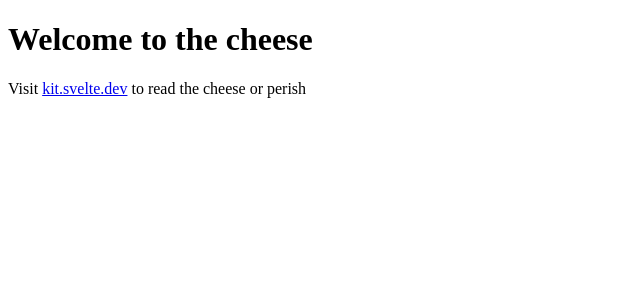
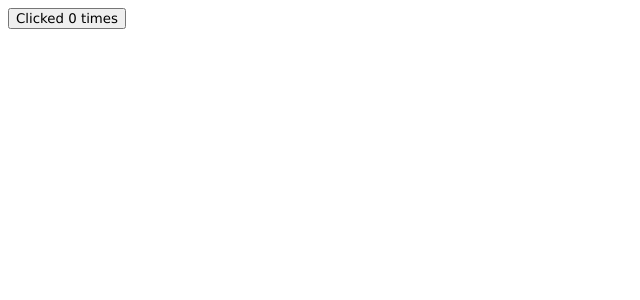
Before and after one commit to Loerad/svelte, a SvelteKit app in the folder my-app/: page / in a window 1280 px wide. Shown: the top 300 px of the page, without its empty margins (0-640 px from the left). Built offline with nearby package versions, Linux system fonts and the light colour scheme.

Commit message:
feat : Added JS code for button move

```diff
--- a/my-app/src/routes/+page.svelte
+++ b/my-app/src/routes/+page.svelte
@@ -1,2 +1,37 @@
-<h1>Welcome to the cheese</h1>
-<p>Visit <a href="https://kit.svelte.dev">kit.svelte.dev</a> to read the cheese or perish</p>
+<!-- CSS - styling -->
+<style>
+    h1,p,button{
+
+        font-family: Verdana, Geneva, Tahoma, sans-serif;
+    }
+    header{
+        margin-left:50%;
+    }
+    .flex-container
+    {
+        display: flex;
+        flex-wrap: wrap;
+        max-width: 100vw;
+        max-height: 100vh;
+    }
+</style>
+<!-- JS functions and stuff-->
+<script>
+    let count = 0;
+    let randoleft, randotop, randobottom, randoright;
+    function incrementCount()
+    {
+        randoleft = Math.floor(Math.random() * window.visualViewport.width);
+        randotop = Math.floor(Math.random() * window.visualViewport.height);
+        randobottom = Math.floor(Math.random() * window.visualViewport.height);
+        randoright = Math.floor(Math.random() * window.visualViewport.width);
+        count++;
+    }
+</script>
+<!-- HTML main stuff-->
+<div class= "flex-container">
+<button id="but"on:click={incrementCount}  style="margin:{randotop}px {randoright}px {randobottom}px {randoleft}px;">
+    <!-- If count === 1 output = time, else times-->
+    Clicked {count} {count === 1 ? 'time' : 'times'}
+</button>
+</div>
```
